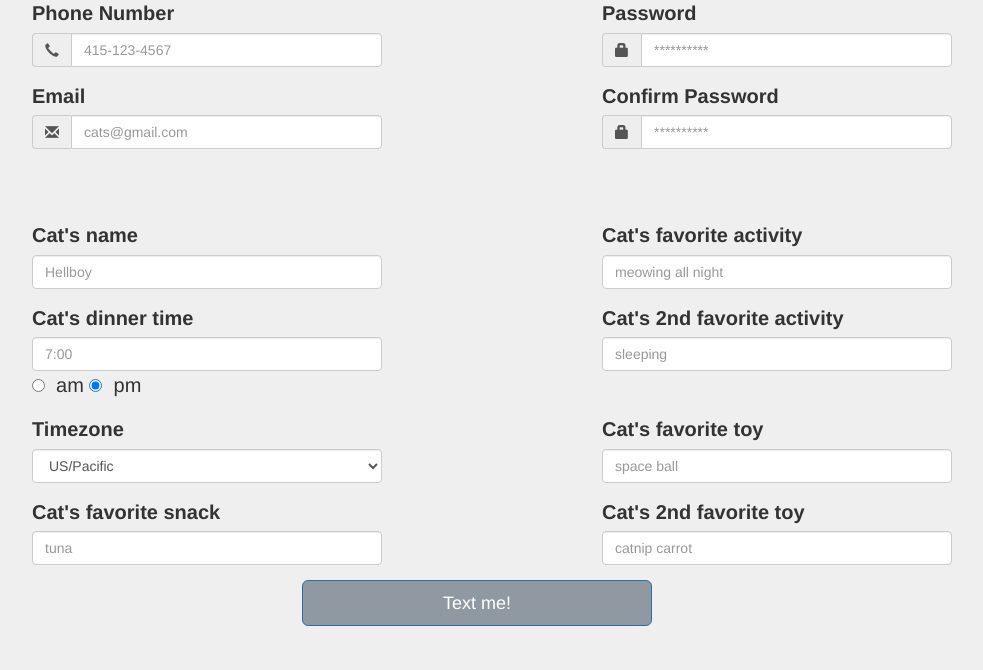
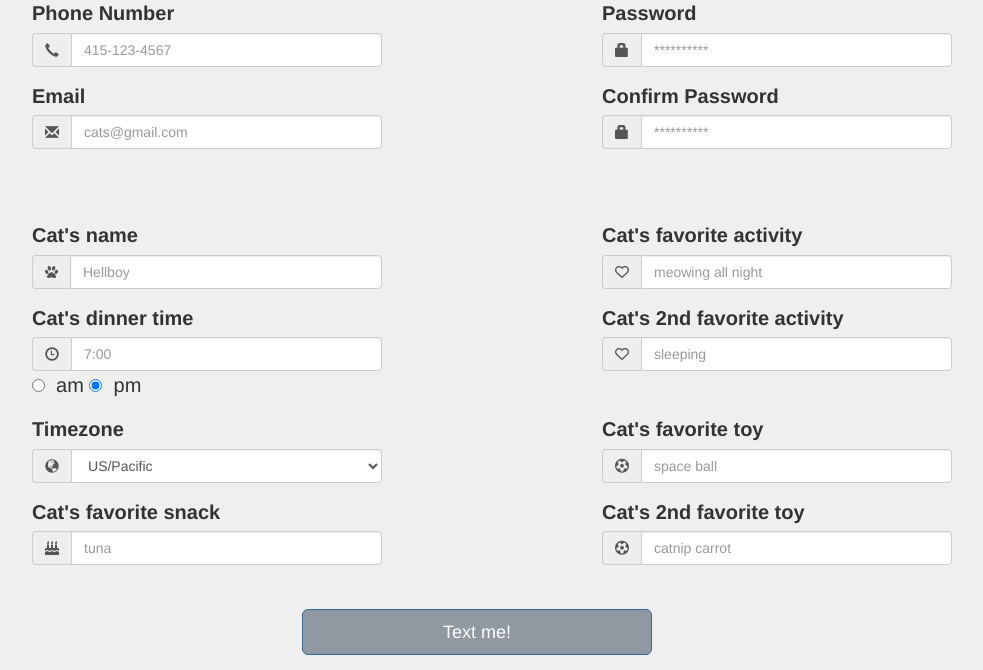
Before and after one commit to ceorourke/cat-texts, a Flask app: page /register in a window 1280 px wide; the page is wider, and only the part inside the window is pictured. Shown: the part 161-831 px from the top of that part, without its empty margins (163-1146 px from the left). Before the commit the page ends 787 px from the top of that part, so only its background shows below. Run offline with Flask 2, Linux system fonts and the light colour scheme; some libraries are stand-ins or nearby versions.

Commit message:
added icons to input fields

```diff
--- a/templates/base.html
+++ b/templates/base.html
@@ -13,6 +13,7 @@
     <script src="https://maxcdn.bootstrapcdn.com/bootstrap/3.3.5/js/bootstrap.min.js"></script>
     <link href='https://fonts.googleapis.com/css?family=Lobster' rel='stylesheet' type='text/css'>
     <link rel="stylesheet" href="/static/css/cattexts.css">
+    <script src="https://use.fontawesome.com/7d51073c03.js"></script>
 </head>
 <body>
 <div class="container">
--- a/templates/register.html
+++ b/templates/register.html
@@ -4,7 +4,10 @@
 
 {% block content %}
 
-<h1>Register for Cat Texts!</h1>
+<link rel="stylesheet" href="path/to/font-awesome/css/font-awesome.min.css">
+
+
+<h1>Register for Cat Texts! </h1>
 <div class="container">
   <div class="col-xs-12 col-sm-offset-1 col-sm-4 col-md-offset-1 col-md-4
               col-lg-offset-1 col-lg-4">
@@ -79,60 +82,103 @@ $('#password, #confirm-password').on('keyup', function () {
   <div class="col-xs-12 col-sm-offset-1 col-sm-4 col-md-offset-1 col-md-4
               col-lg-offset-1 col-lg-4">
     <div class="form-group">
-      <label for="field-cat-name">Cat's name</label>
+      <label class="control-label" for="field-cat-name">Cat's name</label>
+      <div class="input-group">
+        <div class="input-group-addon">
+          <span class="fa fa-paw" aria-hidden="true"></span>
+        </div>
       <input id="cat-name" class="form-control" type="text" name="cat-name"
              placeholder="Hellboy" required maxlength="20">
     </div>
+    </div>
+
     <div class="form-group">
-      <label for="field-dinner-time">Cat's dinner time</label>
+      <label class="control-label" for="field-email">Cat's dinner time</label>
+      <div class="input-group">
+        <div class="input-group-addon">
+          <span class="glyphicon glyphicon-time" aria-hidden="true"></span>
+        </div>
       <input id="dinner-time" class="form-control" type="text" name="dinner-time"
              placeholder="7:00" required
              pattern="^([0-9]|0[0-9]|1[0-9]|2[0-3]):[0-5][0-9]$">
+      </div>
         <input type="radio" name="ampm" id="ampm" value="am">&nbsp am
        <input type="radio" name="ampm" id="ampm" value="pm"
               checked="checked">&nbsp pm
     </div>
+
     <div class="form-group">
-      <label for="timezone">Timezone</label>
+      <label class="control-label" for="confirm-password">Timezone</label>
+      <div class="input-group">
+        <div class="input-group-addon">
+          <span class="glyphicon glyphicon-globe" aria-hidden="true"></span>
+        </div>
       <select class="form-control" id="timezone" name="timezone" required>
         {% for zone in timezones %}
           <option value={{ zone }}>{{ zone }}</option>
         {% endfor %}
       </select>
       </div>
+    </div>
     <div class="form-group">
-      <label for="field-cat-snack">Cat's favorite snack</label>
+      <label class="control-label" for="field-cat-snack">Cat's favorite snack</label>
+      <div class="input-group">
+        <div class="input-group-addon">
+          <span class="fa fa-birthday-cake" aria-hidden="true"></span>
+        </div>
       <input id="cat-snack" class="form-control" type="text" name="cat-snack"
              placeholder="tuna" required maxlength="20">
     </div>
   </div>
+  </div>
   <div class="col-xs-12 col-sm-offset-2 col-sm-4 col-md-4">
     <div class="form-group">
-      <label for="field-cat-activity">Cat's favorite activity</label>
+      <label class="control-label" for="field-cat-activity">Cat's favorite activity</label>
+      <div class="input-group">
+        <div class="input-group-addon">
+          <span class="fa fa-heart-o" aria-hidden="true"></span>
+        </div>
       <input id="cat-activity" class="form-control" type="text"
              name="cat-activity"
              placeholder="meowing all night" required
              maxlength="20">
     </div>
+    </div>
     <div class="form-group">
-      <label for="field-cat-activity2">Cat's 2nd favorite activity</label>
+      <label class="control-label" for="field-cat-activity2">Cat's 2nd favorite activity</label>
+      <div class="input-group">
+        <div class="input-group-addon">
+          <span class="fa fa-heart-o" aria-hidden="true"></span>
+        </div>
       <input id="cat-activity2" class="form-control" type="text"
              name="cat-activity2"
              placeholder="sleeping" required maxlength="20">
-    </div></br>
+    </div>
+  </div>
+  </br>
     <div class="form-group">
-      <label for="field-cat-toy">Cat's favorite toy</label>
+      <label class="control-label" for="field-cat-toy">Cat's favorite toy</label>
+      <div class="input-group">
+        <div class="input-group-addon">
+          <span class="fa fa-futbol-o" aria-hidden="true"></span>
+        </div>
       <input id="cat-toy" class="form-control" type="text" name="cat-toy"
              placeholder="space ball" required maxlength="20">
     </div>
+  </div>
     <div class="form-group">
-      <label for="field-cat-toy2">Cat's 2nd favorite toy</label>
+      <label class="control-label" for="field-cat-toy2">Cat's 2nd favorite toy</label>
+      <div class="input-group">
+        <div class="input-group-addon">
+          <span class="fa fa-futbol-o" aria-hidden="true"></span>
+        </div>
       <input id="cat-toy2" class="form-control" type="text" name="cat-toy2"
              placeholder="catnip carrot" required maxlength="20">
     </div>
   </div>
 </div>
-
+</div>
+</br>
 <div class="col-xs-offset-2 col-xs-8 col-md-offset-4 col-md-4">
   <div class="form-group">
     <center>
```
Lines whose indentation alone changed are shown as unchanged.
